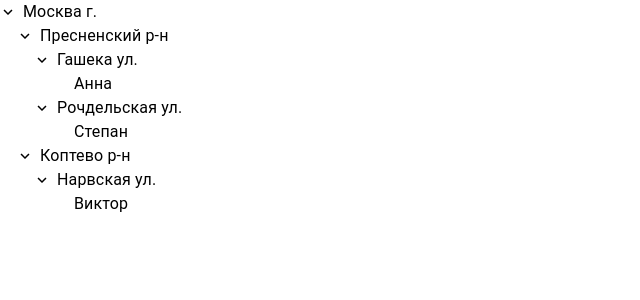
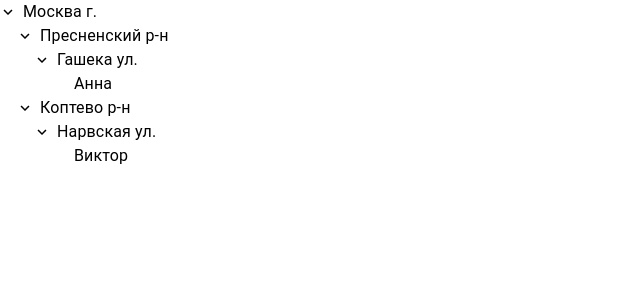
Before and after one commit to Andrew-Sparrow/steadycontrol-test, a React (Create React App) app: page / in a window 1280 px wide. Shown: the top 300 px of the page, without its empty margins (0-640 px from the left). Built offline with nearby package versions, Linux system fonts and the light colour scheme; data requests are answered from the project's data file.

Commit message:
before solving problem with display multy sitizens

```diff
--- a/db.json
+++ b/db.json
@@ -51,7 +51,7 @@
         },
         {
           "type": "street",
-          "name": "Рочдельская ул."
+          "name": "Гашека ул."
         }
       ]
     },
--- a/src/App.jsx
+++ b/src/App.jsx
@@ -53,7 +53,7 @@ const App = () => {
 
   return (
     <>
-      <RecursiveTreeView dataTree={dataStructure.structure} defaultExpanded={dataStructure.idList}/>
+      <RecursiveTreeView dataTree={dataStructure.structure} expanded={dataStructure.idList}/>
     </>
   );
 };
--- a/src/components/RecursiveTreeView.jsx
+++ b/src/components/RecursiveTreeView.jsx
@@ -41,7 +41,8 @@ export default function RecursiveTreeView(props) {
       className={classes.root}
       defaultCollapseIcon={<ExpandMoreIcon />}
       defaultExpandIcon={<ChevronRightIcon />}
-      defaultExpanded={["0-cityItem", "1-cityItem", "2-cityItem", "3-cityItem", "4-cityItem", "5-cityItem"]}
+      defaultExpanded={['0-cityItem', '1-cityItem', '2-cityItem', '3-cityItem', '4-cityItem']}
+      // defaultExpanded={props.expanded ? props.expanded : []}
     >
       {renderParent(props.dataTree ? props.dataTree : [])}
     </TreeView>
--- a/src/utils/utils.js
+++ b/src/utils/utils.js
@@ -60,6 +60,8 @@ export const createStructure = (items) => {
     return accumulator;
   }, []);
 
+  console.log(structure);
+
   return {
     structure,
     idList
```
Also changed, not shown: 1 other file (tests, documents, lock files or other folders).
